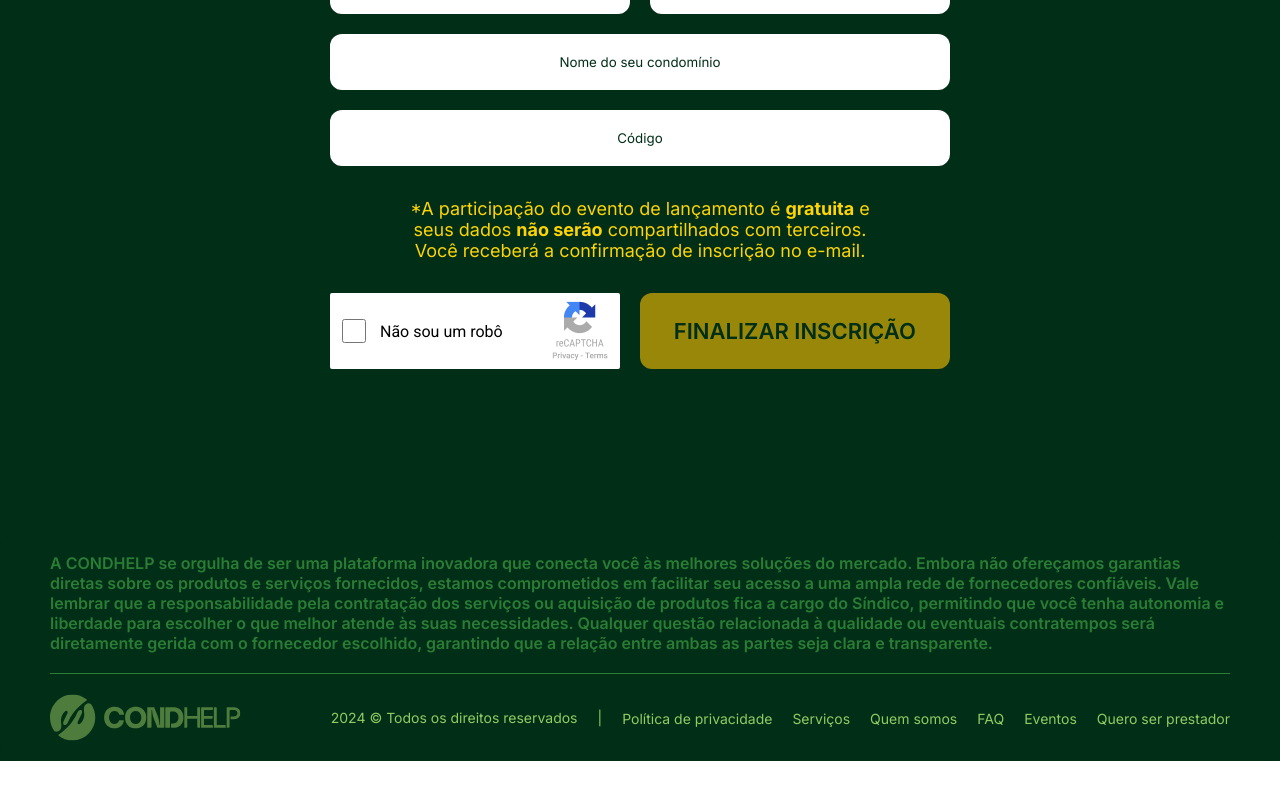
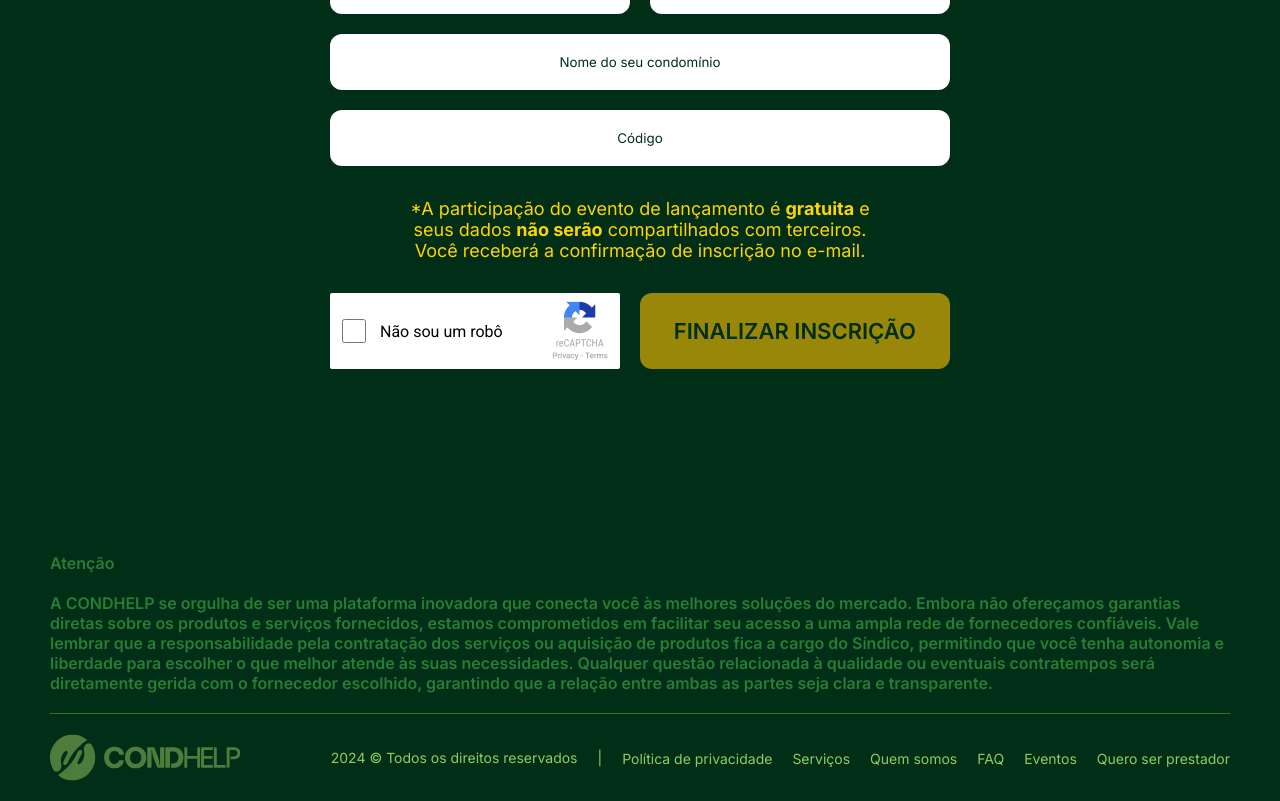
Before and after one commit to Condhelp/subscribe_site, a React (Create React App) app: page /events in a window 1280 px wide. Shown: the part 2381-3182 px from the top of the page. Before the commit the page ends 3142 px from the top, so only its background shows below. Built offline with nearby package versions, Linux system fonts and the light colour scheme.

Commit message:
Form page minors fixes

```diff
--- a/src/components/Footer/index.tsx
+++ b/src/components/Footer/index.tsx
@@ -12,6 +12,7 @@ const Footer = () => {
     <S.Component>
       <Container>
         <S.Disclaimer>
+          <span>Atenção</span>
           <span>
             A CONDHELP se orgulha de ser uma plataforma inovadora que conecta
             você às melhores soluções do mercado. Embora não ofereçamos
--- a/src/pages/Subscribe/index.tsx
+++ b/src/pages/Subscribe/index.tsx
@@ -169,7 +169,7 @@ const Subscribe = () => {
                   email: "",
                   name: "",
                   phone: "",
-                  robot: false,
+                  robot: true,
                 })
 
                 setModal({
```
